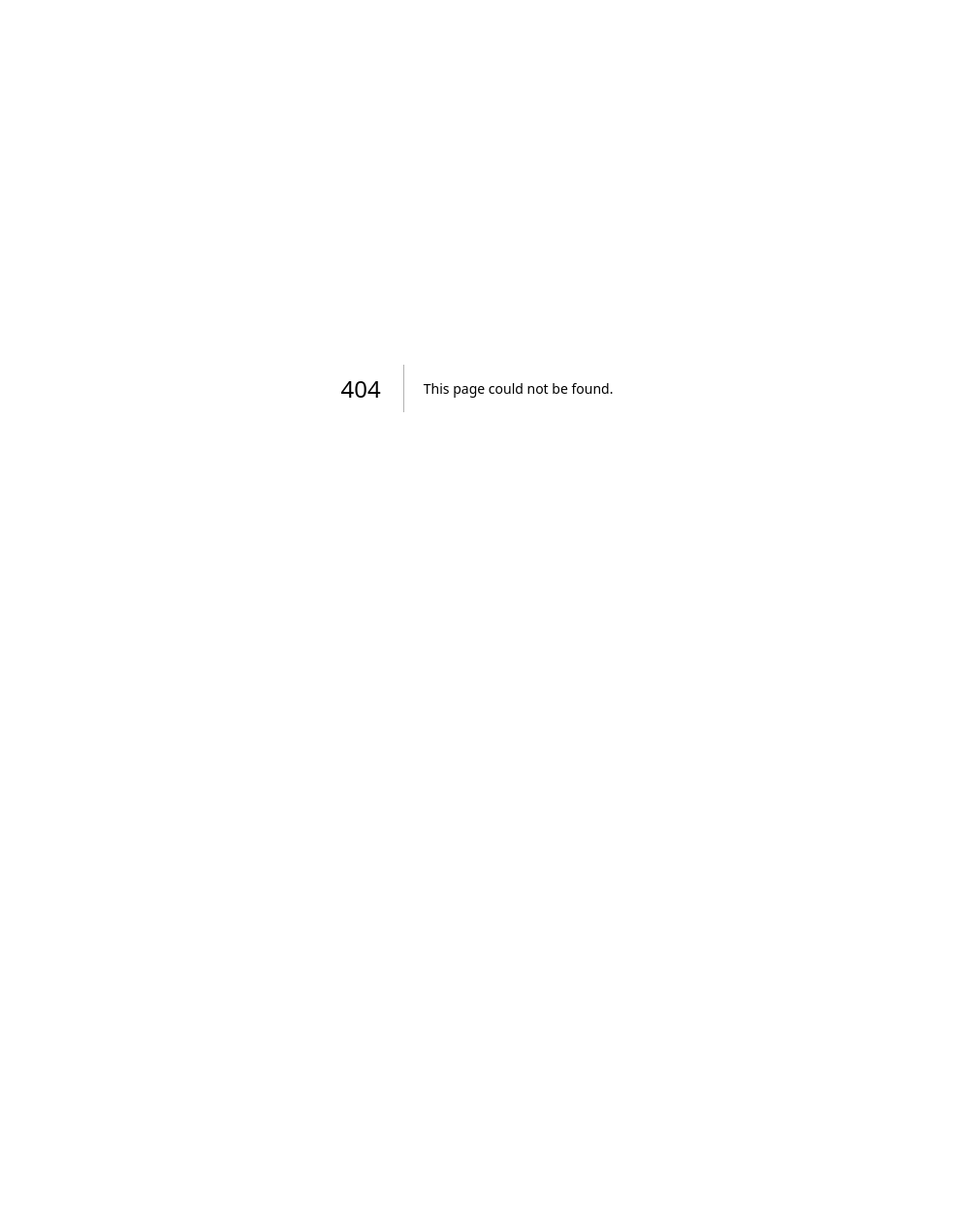
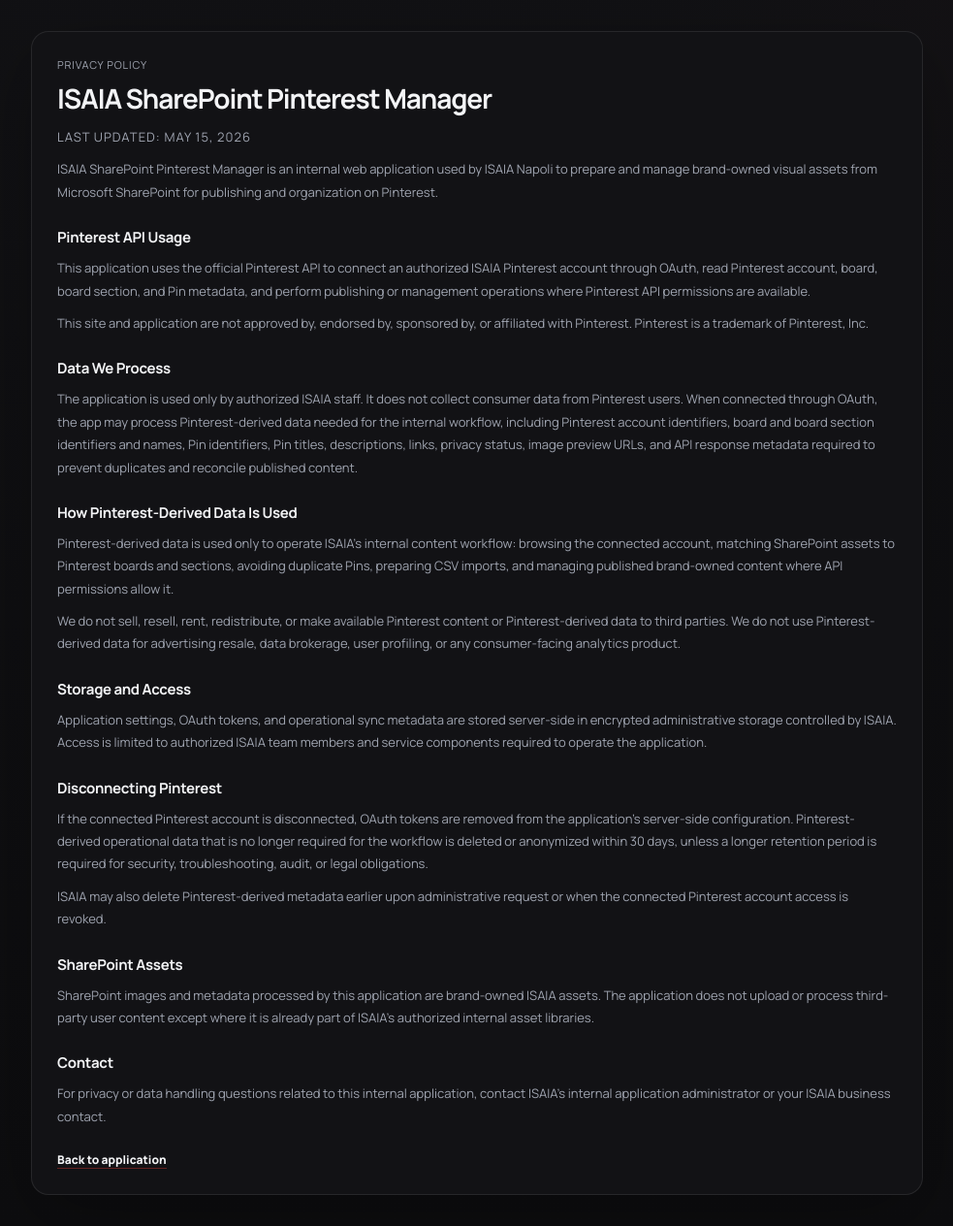
Before and after one commit to OnyxPlissken/pinterest, a Next.js app: page /privacy in a window 1280 px wide. Before the commit this address had no page. Shown: the whole page at 97% size, without its empty margins (148-1131 px from the left). Before the commit the page ends 800 px from the top, so only its background shows below. Built offline with nearby package versions, Linux system fonts and the light colour scheme.

Commit message:
Add Pinterest API privacy policy

```diff
--- a/app/api/system/route.js
+++ b/app/api/system/route.js
@@ -55,7 +55,7 @@
         "/api/settings",
         "/api/settings/diagnostics"
       ],
-      publicRoutes: ["/login", "/media", "/api/health"]
+      publicRoutes: ["/login", "/privacy", "/media", "/api/health"]
     },
     settings: {
       appName: adminState.settings?.appName || "Pinterest Assets Management",
--- a/app/globals.css
+++ b/app/globals.css
@@ -1542,6 +1542,78 @@
   font-size: 11px;
 }
 
+.footer-note a,
+.auth-links a,
+.legal-back {
+  color: var(--text);
+  text-decoration: none;
+  border-bottom: 1px solid color-mix(in srgb, var(--accent) 40%, transparent);
+}
+
+.footer-note a:hover,
+.auth-links a:hover,
+.legal-back:hover {
+  color: var(--accent);
+}
+
+.auth-links {
+  margin-top: 14px;
+  font-size: 11px;
+  color: var(--muted);
+}
+
+.legal-shell {
+  min-height: 100vh;
+  padding: 32px 18px;
+  display: grid;
+  place-items: start center;
+  background:
+    linear-gradient(180deg, color-mix(in srgb, var(--surface) 86%, transparent), var(--bg));
+}
+
+.legal-card {
+  width: min(920px, 100%);
+  padding: 26px;
+  border: 1px solid var(--line);
+  border-radius: 18px;
+  background: var(--surface);
+  box-shadow: var(--shadow);
+}
+
+.legal-kicker,
+.legal-updated {
+  color: var(--muted);
+  font-size: 11px;
+  text-transform: uppercase;
+  letter-spacing: 0.08em;
+}
+
+.legal-card h1 {
+  margin: 8px 0 4px;
+  font-size: 28px;
+  letter-spacing: -0.04em;
+}
+
+.legal-card h2 {
+  margin: 24px 0 8px;
+  font-size: 15px;
+  letter-spacing: -0.02em;
+}
+
+.legal-card p {
+  margin: 10px 0 0;
+  color: var(--muted);
+  font-size: 13px;
+  line-height: 1.8;
+}
+
+.legal-back {
+  display: inline-flex;
+  margin-top: 24px;
+  font-size: 12px;
+  font-weight: 800;
+}
+
 .user-list,
 .user-editor-stack,
 .auth-bullets {
--- a/app/login/page.js
+++ b/app/login/page.js
@@ -160,6 +160,10 @@
               <span>{loading ? "Accesso..." : "Accedi"}</span>
             </button>
           </form>
+
+          <div className="auth-links">
+            <a href="/privacy">Privacy Policy</a>
+          </div>
         </div>
       </section>
     </main>
--- /dev/null
+++ b/app/privacy/page.js
@@ -0,0 +1,101 @@
+export const metadata = {
+  title: "Privacy Policy | ISAIA SharePoint Pinterest Manager",
+  description:
+    "Privacy Policy for ISAIA SharePoint Pinterest Manager and its Pinterest API integration."
+};
+
+export default function PrivacyPage() {
+  return (
+    <main className="legal-shell">
+      <section className="legal-card">
+        <div className="legal-kicker">Privacy Policy</div>
+        <h1>ISAIA SharePoint Pinterest Manager</h1>
+        <p className="legal-updated">Last updated: May 15, 2026</p>
+
+        <p>
+          ISAIA SharePoint Pinterest Manager is an internal web application used by
+          ISAIA Napoli to prepare and manage brand-owned visual assets from Microsoft
+          SharePoint for publishing and organization on Pinterest.
+        </p>
+
+        <h2>Pinterest API Usage</h2>
+        <p>
+          This application uses the official Pinterest API to connect an authorized
+          ISAIA Pinterest account through OAuth, read Pinterest account, board, board
+          section, and Pin metadata, and perform publishing or management operations
+          where Pinterest API permissions are available.
+        </p>
+        <p>
+          This site and application are not approved by, endorsed by, sponsored by,
+          or affiliated with Pinterest. Pinterest is a trademark of Pinterest, Inc.
+        </p>
+
+        <h2>Data We Process</h2>
+        <p>
+          The application is used only by authorized ISAIA staff. It does not collect
+          consumer data from Pinterest users. When connected through OAuth, the app may
+          process Pinterest-derived data needed for the internal workflow, including
+          Pinterest account identifiers, board and board section identifiers and names,
+          Pin identifiers, Pin titles, descriptions, links, privacy status, image
+          preview URLs, and API response metadata required to prevent duplicates and
+          reconcile published content.
+        </p>
+
+        <h2>How Pinterest-Derived Data Is Used</h2>
+        <p>
+          Pinterest-derived data is used only to operate ISAIA&apos;s internal content
+          workflow: browsing the connected account, matching SharePoint assets to
+          Pinterest boards and sections, avoiding duplicate Pins, preparing CSV
+          imports, and managing published brand-owned content where API permissions
+          allow it.
+        </p>
+        <p>
+          We do not sell, resell, rent, redistribute, or make available Pinterest
+          content or Pinterest-derived data to third parties. We do not use
+          Pinterest-derived data for advertising resale, data brokerage, user
+          profiling, or any consumer-facing analytics product.
+        </p>
+
+        <h2>Storage and Access</h2>
+        <p>
+          Application settings, OAuth tokens, and operational sync metadata are stored
+          server-side in encrypted administrative storage controlled by ISAIA. Access
+          is limited to authorized ISAIA team members and service components required
+          to operate the application.
+        </p>
+
+        <h2>Disconnecting Pinterest</h2>
+        <p>
+          If the connected Pinterest account is disconnected, OAuth tokens are removed
+          from the application&apos;s server-side configuration. Pinterest-derived
+          operational data that is no longer required for the workflow is deleted or
+          anonymized within 30 days, unless a longer retention period is required for
+          security, troubleshooting, audit, or legal obligations.
+        </p>
+        <p>
+          ISAIA may also delete Pinterest-derived metadata earlier upon administrative
+          request or when the connected Pinterest account access is revoked.
+        </p>
+
+        <h2>SharePoint Assets</h2>
+        <p>
+          SharePoint images and metadata processed by this application are brand-owned
+          ISAIA assets. The application does not upload or process third-party user
+          content except where it is already part of ISAIA&apos;s authorized internal
+          asset libraries.
+        </p>
+
+        <h2>Contact</h2>
+        <p>
+          For privacy or data handling questions related to this internal application,
+          contact ISAIA&apos;s internal application administrator or your ISAIA business
+          contact.
+        </p>
+
+        <a className="legal-back" href="/login">
+          Back to application
+        </a>
+      </section>
+    </main>
+  );
+}
--- a/proxy.js
+++ b/proxy.js
@@ -1,7 +1,7 @@
 import { NextResponse } from "next/server";
 import { SESSION_COOKIE_NAME, verifySessionToken } from "./lib/session";
 
-const PUBLIC_ROUTES = new Set(["/api/health", "/api/auth/login"]);
+const PUBLIC_ROUTES = new Set(["/api/health", "/api/auth/login", "/privacy"]);
 
 function isPublicRoute(pathname) {
   return PUBLIC_ROUTES.has(pathname) || pathname.startsWith("/media");
```
Also changed, not shown: app/page.js.
